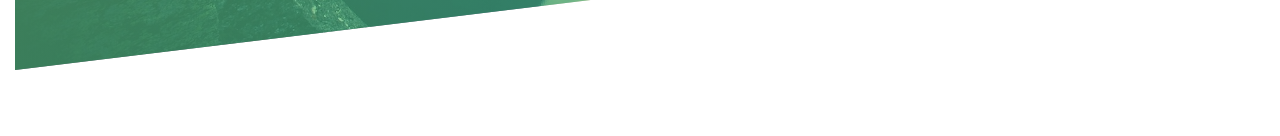
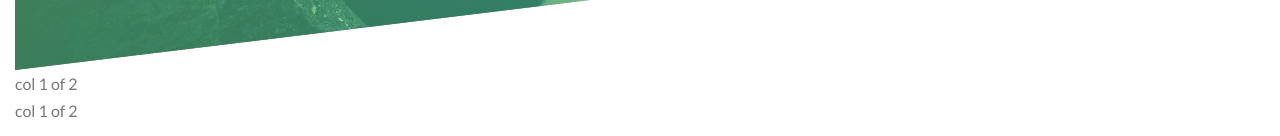
Before and after one commit to techaacees/Natours, a website: page index.html in a window 1280 px wide. Shown: the part 705-841 px from the top of the page. Before the commit the page ends 800 px from the top, so only its background shows below. Drawn offline with Linux system fonts and the light colour scheme.

```diff
--- a/index.html
+++ b/index.html
@@ -21,5 +21,15 @@
      </div>
 
     </header>
+    <section class="grid-test">
+        <div class="row">
+            <div class="col-1-of-2">
+                col 1 of 2
+            </div>
+            <div class="col-1-of-2">
+                col 1 of 2
+            </div>
+        </div>
+    </section>
 </body>
 </html>
```
